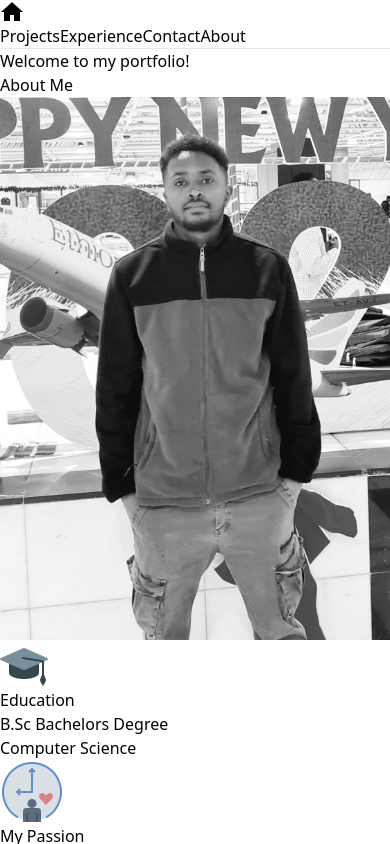
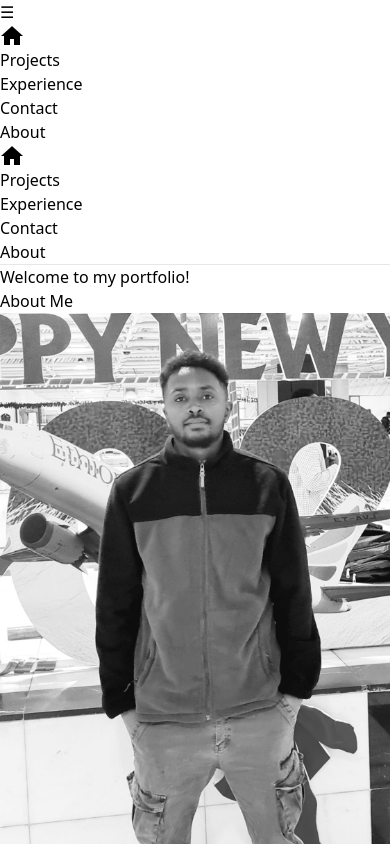
Before and after one commit to Amanuel-Naizghi/My-Portofolio, a React (Vite) app: page /about in a window 390 px wide. Shown: the top 844 px of the page. Built offline with nearby package versions, Linux system fonts and the light colour scheme.

Commit message:
Adjustment made for navigation bar for both mobile and desktop views

```diff
--- a/src/components/header.jsx
+++ b/src/components/header.jsx
@@ -1,17 +1,24 @@
 import {Link} from 'react-router-dom';
+import {useState} from 'react';
 import homeIcon from '../assets/home.png';
 
 export default function Header() {
+    const [isOpen,setIsOpen]=useState(false);
+
     return (
       <header className="fixed inset-x-0 top-0 z-50 bg-white">
         <nav
-          className="sticky flex items-center justify-center lg:justify-end p-6 px-3 lg:px-8"
+          className="sticky flex justify-end lg:justify-end p-6 px-3 lg:px-8 h-16"
           aria-label="Global"
         >
-          <div className="flex items-center gap-x-4 lg:gap-x-12">
+          <button className="md:hidden" onClick={()=>setIsOpen(!isOpen)}>☰</button>
+          <ul className={`gap-x-4 lg:gap-x-12 hidden md:flex`}>
+            <li>
                 <Link to="/">
                     <img className="hover:blur-[0.8px] pb-[8px]" src={homeIcon} alt="Home" />
                 </Link>
+            </li>
+            <li>
                 <Link
                 to="/projects"
                 href="#"
@@ -19,6 +26,8 @@ export default function Header() {
                 >
                 Projects
                 </Link>
+            </li>
+            <li>
                 <Link
                 to="/experience"
                 href="#"
@@ -26,6 +35,8 @@ export default function Header() {
                 >
                 Experience
                 </Link>
+            </li>
+            <li>
                 <Link
                 to="/contact"
                 href="#"
@@ -33,6 +44,8 @@ export default function Header() {
                 >
                 Contact
                 </Link>
+            </li>
+            <li>
                 <Link
                 to="/about"
                 href="#"
@@ -40,7 +53,54 @@ export default function Header() {
                 >
                 About
                 </Link>
-          </div>
+            </li>
+
+          </ul>
+         {/* Used for mobile screen size */}
+          <ul className={`gap-x-4 lg:gap-x-12 ${(!isOpen)&&"hidden"} md:hidden`}>
+            <li className='bg-gray-200 p-2 rounded-t-xl'>
+                <Link to="/">
+                    <img className="hover:blur-[0.8px] pb-[8px]" src={homeIcon} alt="Home" />
+                </Link>
+            </li>
+            <li className='bg-gray-200 p-2'>
+                <Link
+                to="/projects"
+                href="#"
+                className="text-sm font-semibold border-b-2 border-transparent hover:border-blue-500 hover:text-blue-500 lg:px-5"
+                >
+                Projects
+                </Link>
+            </li>
+            <li className='bg-gray-200 p-2'>
+                <Link
+                to="/experience"
+                href="#"
+                className="text-sm font-semibold border-b-2 border-transparent hover:border-blue-500 hover:text-blue-500 lg:px-5"
+                >
+                Experience
+                </Link>
+            </li>
+            <li className='bg-gray-200 p-2'>
+                <Link
+                to="/contact"
+                href="#"
+                className="text-sm font-semibold border-b-2 border-transparent hover:border-blue-500 hover:text-blue-500 lg:px-5"
+                >
+                Contact
+                </Link>
+            </li>
+            <li className='bg-gray-200 p-2 rounded-b-xl'>
+                <Link
+                to="/about"
+                href="#"
+                className="text-sm font-semibold border-b-2 border-transparent hover:border-blue-500 hover:text-blue-500 lg:px-5"
+                >
+                About
+                </Link>
+            </li>
+
+          </ul>
         </nav>
         <hr />
       </header>
```
Lines whose indentation alone changed are shown as unchanged.
